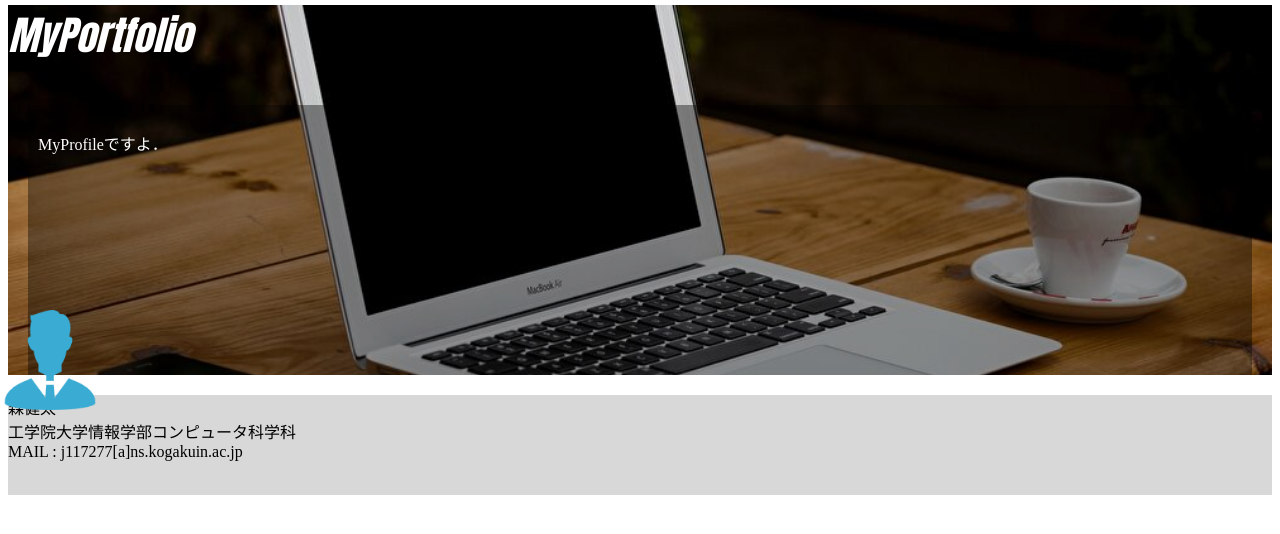
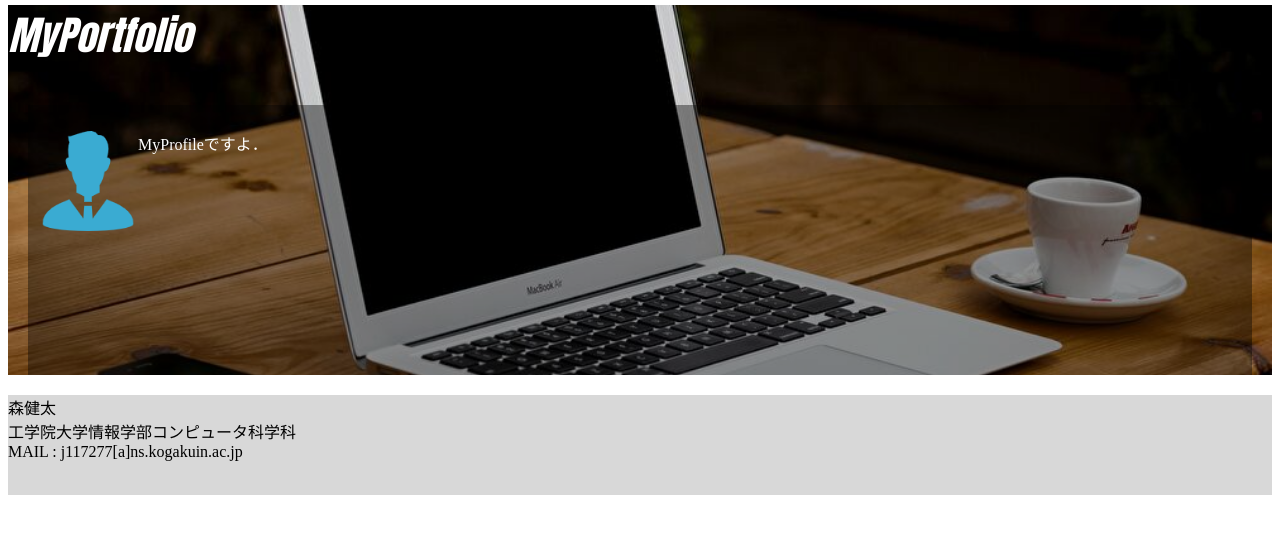
Before and after one commit to Kentaup/portfolio, a PHP site: page / in a window 1280 px wide. Shown: the part 40-574 px from the top of the page. Run offline with PHP 8.4, Linux system fonts and the light colour scheme.

Commit message:
relative

```diff
--- a/index.php
+++ b/index.php
@@ -15,7 +15,7 @@
         </div>
         <div class="content-outer">
           <div class="content">
-            <a class="icon" href="profile.php"><img src="images/icon_profile.png" height="100px" width="100px" alt=""></a>
+            <a href="profile.php"><img class="icon" src="images/icon_profile.png" alt=""></a>
             <p>MyProfileですよ．</p>
           </div>
         </div>
--- a/style.css
+++ b/style.css
@@ -36,8 +36,9 @@ text-decoration:none;
 }
 .content .icon{
   display:block;
-  position: absolute;
+  height: 100px;
   float: left;
+  position: relative;
   height: 100px;
   top:0;
   bottom:0;
```
